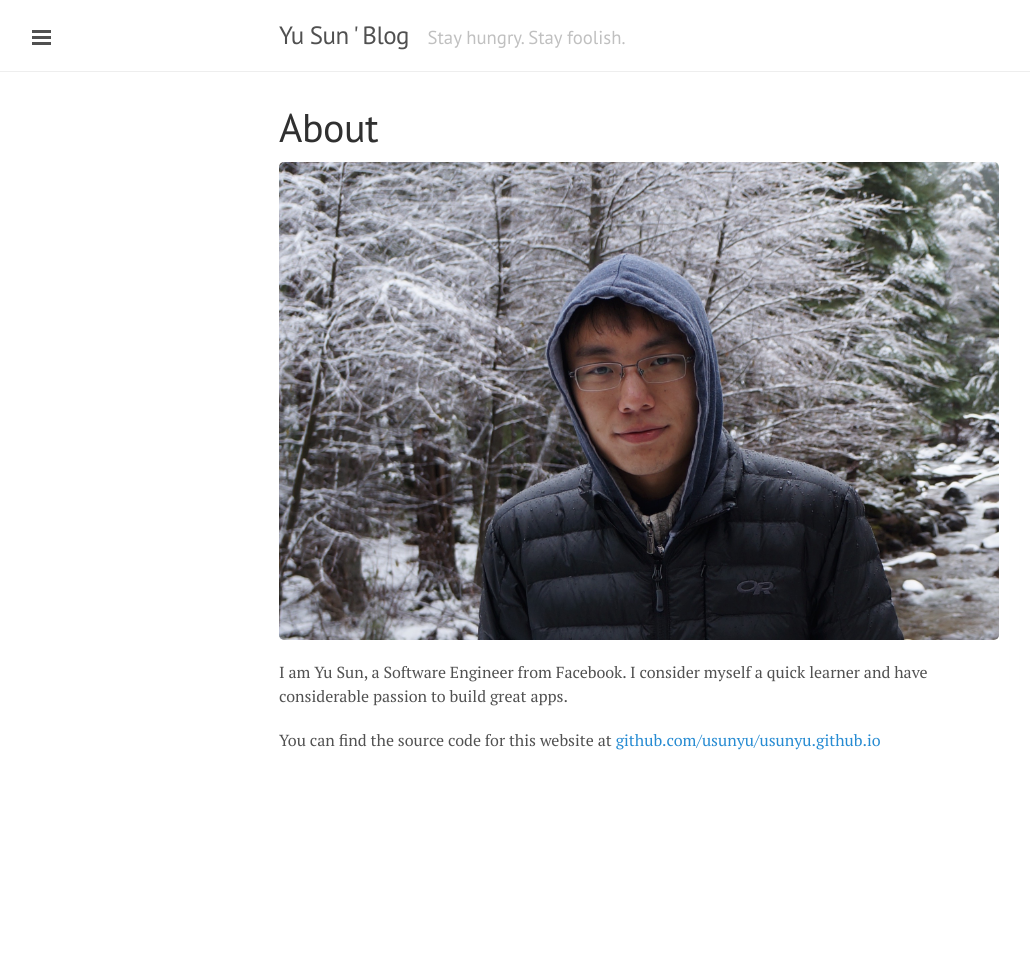
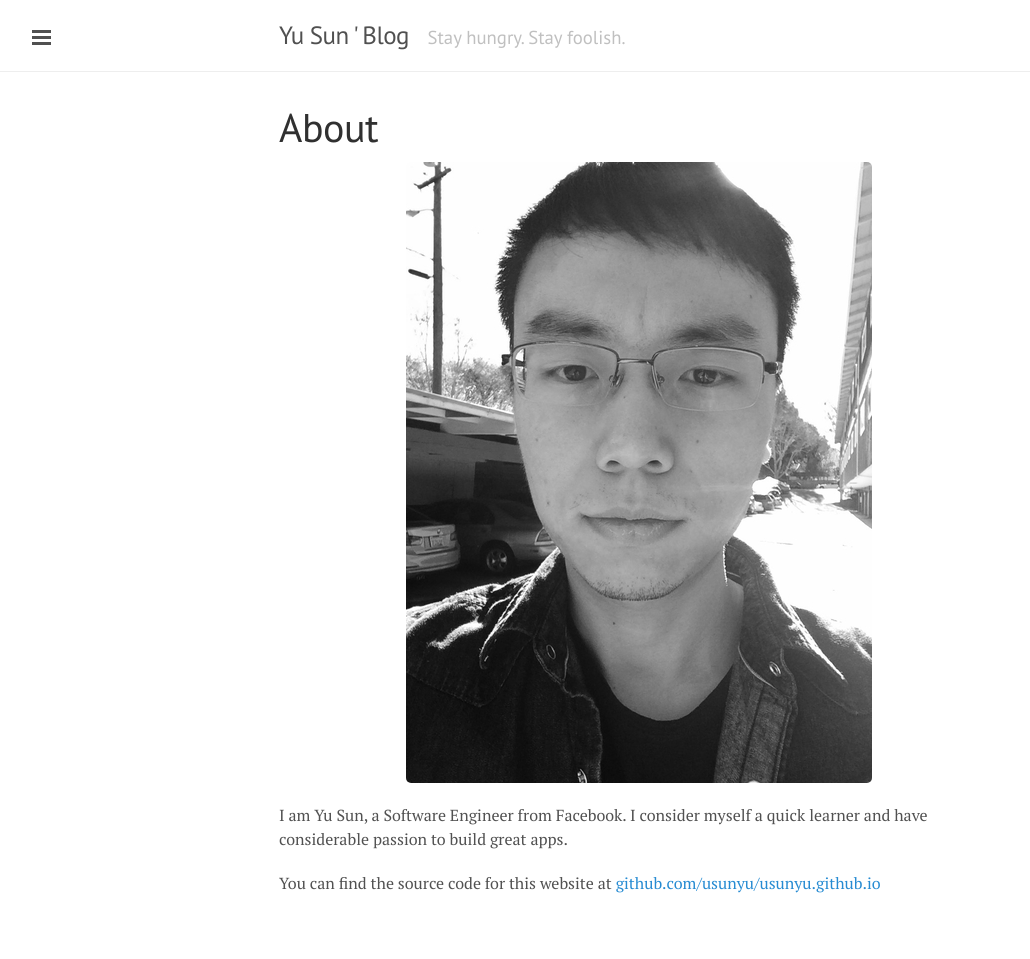
Before and after one commit to usunyu/usunyu.github.io, a Jekyll site: the page built from about.md, in a window 1280 px wide. Shown: the whole page, without its empty margins (1-1031 px from the left). Built offline with Jekyll 4.4.1, drawn with Linux system fonts in a browser that asks for light colours; Markdown is read by kramdown in place of the engine named in the settings; before the commit the page ends 900 px from its top, so only the background shows below that.

Commit message:
change me picture

```diff
--- a/about.md
+++ b/about.md
@@ -4,7 +4,9 @@ title: About
 permalink: /about/
 ---
 
-![Me](/public/images/me.jpg)
+<div align="center">
+	<img src="/public/images/me.jpg" />
+</div>
 
 I am Yu Sun, a Software Engineer from Facebook. I consider myself a quick learner and have considerable passion to build great apps.
 
```
Also changed, not shown: public/images/me.jpg.
